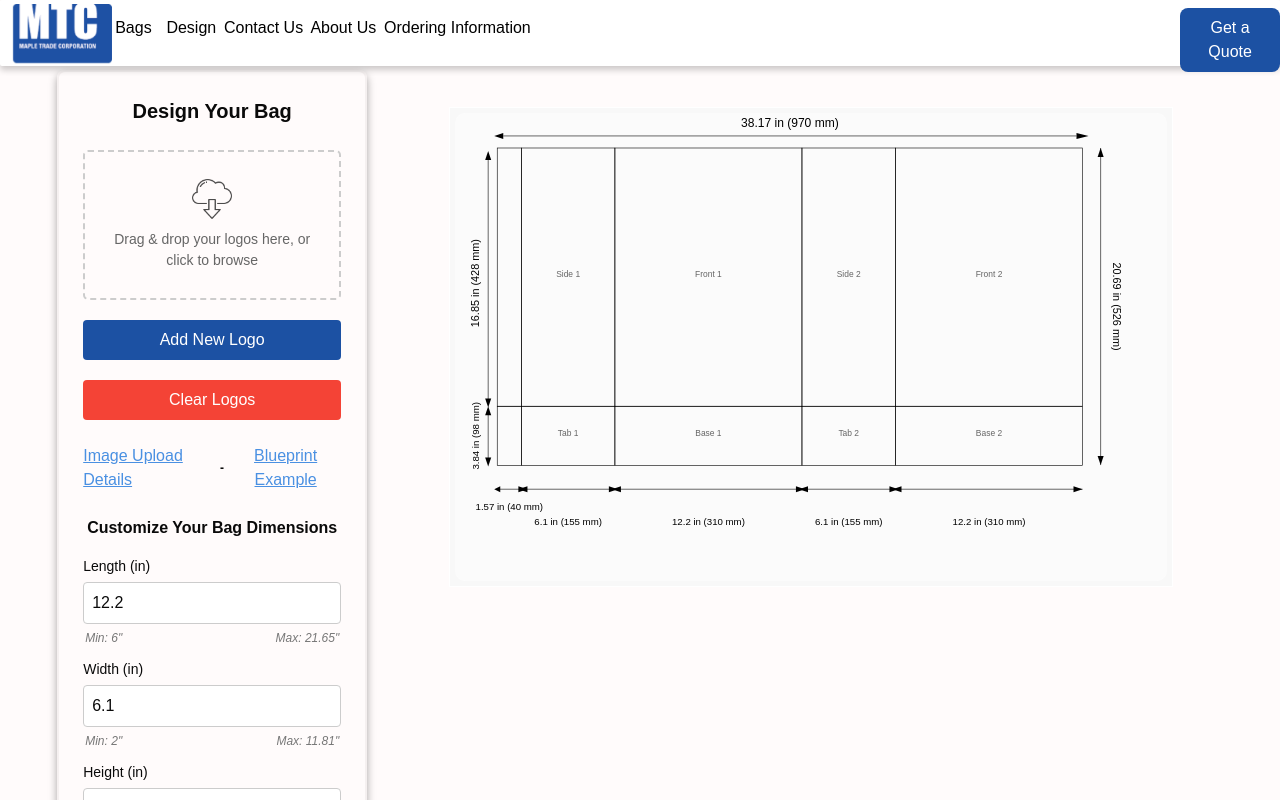
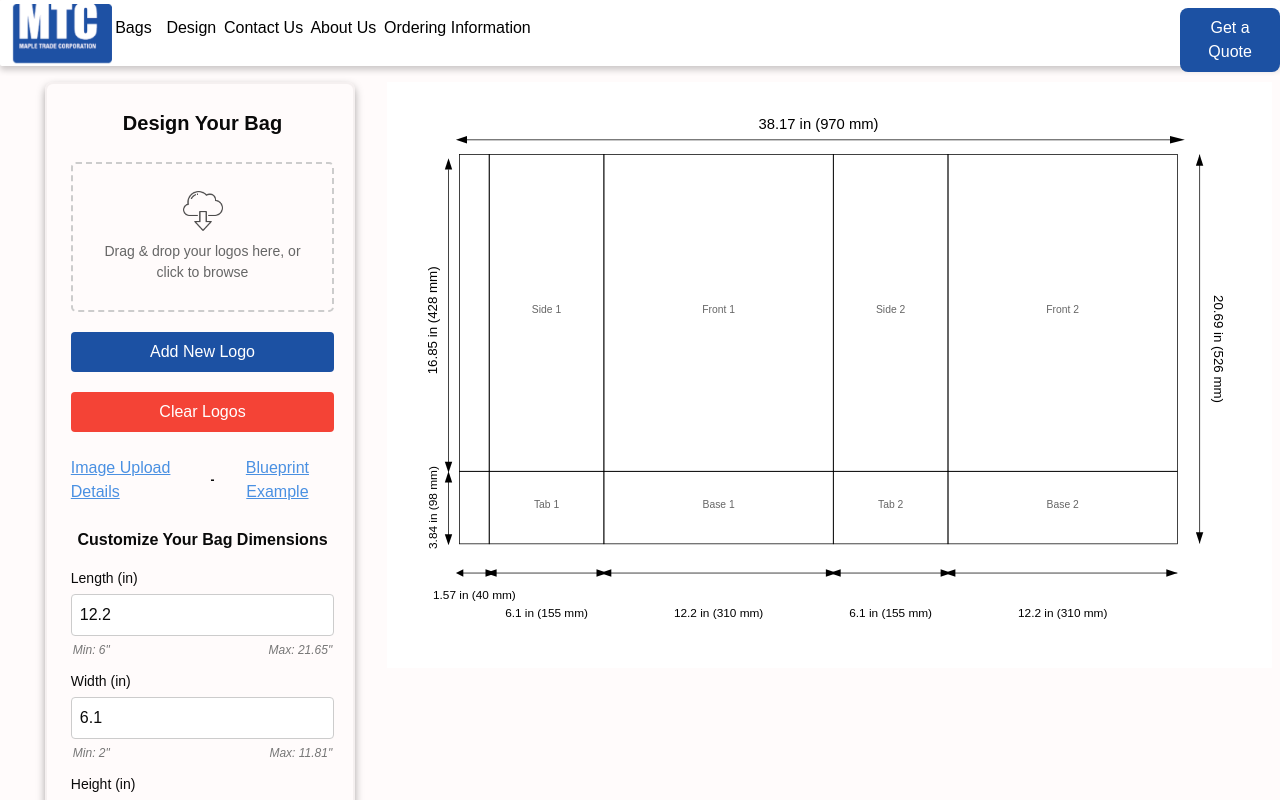
Before and after one commit to paul-ngyn/TKN-Paperbags, a Next.js app: page /design in a window 1280 px wide. Shown: the top 800 px of the page. Built offline with nearby package versions, Linux system fonts and the light colour scheme.

Commit message:
fixed viewbox issues in design page

```diff
--- a/app/components/BagBlueprint/BagBlueprint.module.css
+++ b/app/components/BagBlueprint/BagBlueprint.module.css
@@ -4,7 +4,7 @@
     max-height: 95%;
     width: 100%;
     height: 100%;
-    background-color: rgba(255, 255, 255, 0.5);
+    background-color: white;
     border-radius: 10px;
     pointer-events: none; /* Prevents interaction with the blueprint */
   }
@@ -18,7 +18,7 @@
     width: 100%;
     overflow: hidden;
     position: relative;
-    background-color: lightgray;
+    background-color: white;
     padding: 5px;
     right: 5%;
   }
--- a/app/components/BagBlueprint/BagBlueprint.tsx
+++ b/app/components/BagBlueprint/BagBlueprint.tsx
@@ -99,8 +99,8 @@ const BagBlueprint: React.FC<BagBlueprintProps> = ({
     const requiredHeight = contentHeight + bufferY;
 
     // Center the content in the viewBox
-    const minX = -bufferX / 3;
-    const minY = -bufferY / 5; // Position it higher to show more of the diagram
+    const minX = -bufferX / 1.5;
+    const minY = -bufferY / 1; // Position it higher to show more of the diagram
 
     return {
       minX,
@@ -523,29 +523,6 @@ const BagBlueprint: React.FC<BagBlueprintProps> = ({
           <polygon points={`${section3End+10},${measurementLineY-5} ${section3End+10},${measurementLineY+5} ${section3End-5},${measurementLineY}`} fill="#000" />
         </g>
       </g>
-
-      {/* For debugging - this will help you see that Tab 1 and Tab 2 have exactly the same width */}
-      {false && (
-        <g id="debug-info" opacity="0.7">
-          <rect
-            x={section1Start}
-            y={50 + tabsideHeight}
-            width={section1Width}
-            height={10}
-            fill="rgba(255,0,0,0.3)"
-          />
-          <rect
-            x={section2End}
-            y={50 + tabsideHeight}
-            width={section3Width}
-            height={10}
-            fill="rgba(0,0,255,0.3)"
-          />
-          <text x="10" y="-10" fontSize="10" fill="#999">
-            Tab1: {section1Width}mm, Tab2: {section3Width}mm (should be equal)
-          </text>
-        </g>
-      )}
     </svg>
   );
 };
--- a/app/components/DesignPage/DesignPage.module.css
+++ b/app/components/DesignPage/DesignPage.module.css
@@ -9,13 +9,13 @@
 
   .bagContainer {
     position: relative;
-    width: 650px;
-    height: 650px;
+    width: 700px;
+    height: 700px;
     border: 1px solid white;
-    margin-top: 7%;
-    margin-left: 12%;
-    margin-bottom: 10%;
+    margin-top: 5%;
+    left: 1%;
     overflow: hidden; /* Ensures child elements cannot be seen outside */
+
   }
 
   .controls {
@@ -84,7 +84,7 @@
     position: contain;
     max-width: 100%;
     max-height: 100%;
-    background-color: rgba(255, 255, 255, 0.5);
+    background-color: #ffffff;
     border-radius: 10px;
     pointer-events: none; /* Prevents interaction with the blueprint */
   }
@@ -98,7 +98,7 @@
     width: 100%;
     overflow: hidden;
     position: relative;
-    background-color: #f8f8f8;
+    background-color: #ffffff;
     padding: 5px;
     right: 7%;
   }
--- a/app/components/Sidebar/Sidebar.module.css
+++ b/app/components/Sidebar/Sidebar.module.css
@@ -9,10 +9,12 @@
   height: auto;
   width: 25%;
   max-width: 30%;
-  margin-left: 3%;
-  margin-top: 4%;
+  margin-left: 2%;
+  margin-top: 5%;
   margin-bottom: 15%;
   padding-bottom: 2%;
+  padding-right: 1.5%;
+
 }
 
 .sidebarTitle {
```
